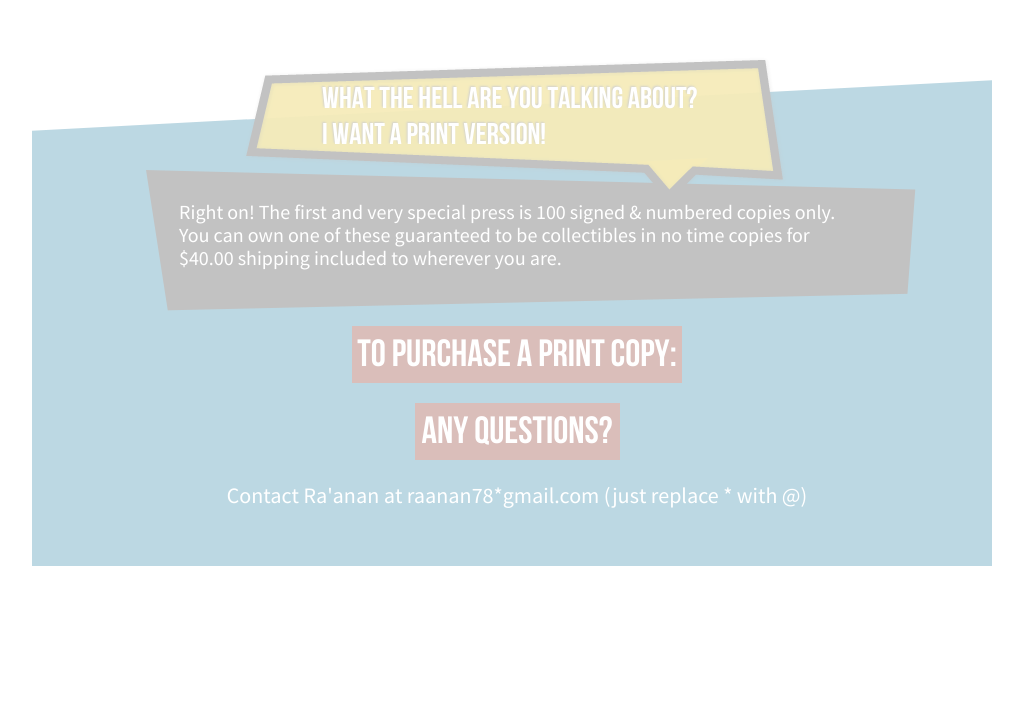
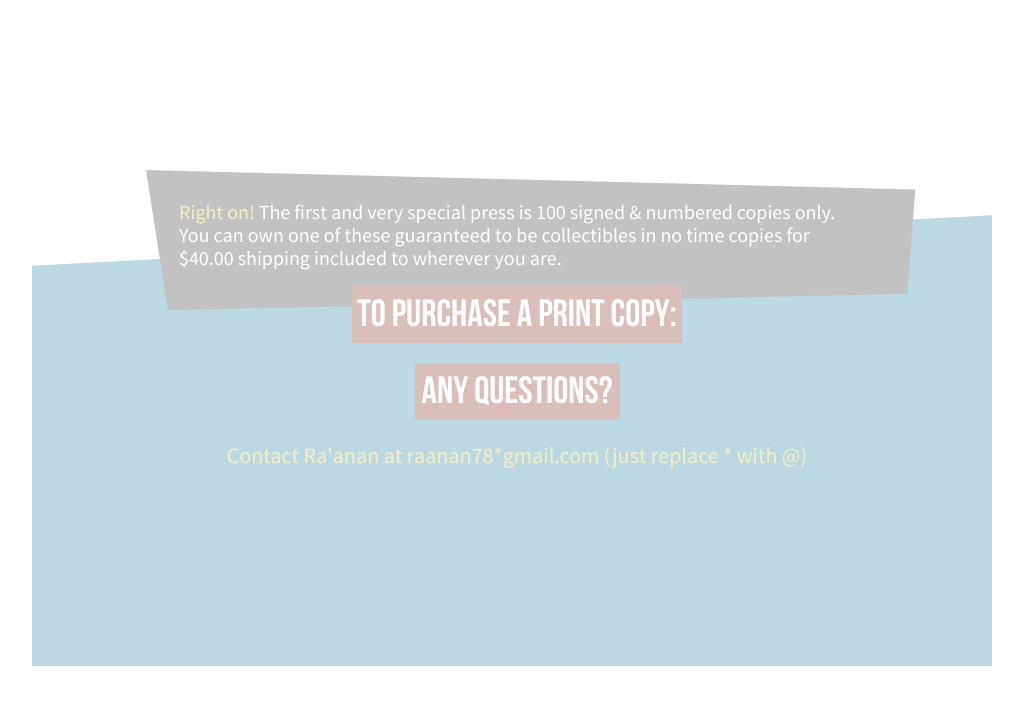
Before and after one commit to shaharke/demons-fairies, a website: page index.html in a window 1280 px wide. Shown: the part 5284-5989 px from the top of the page, without its empty margins (198-1221 px from the left). Drawn offline with Linux system fonts and the light colour scheme.

Commit message:
Redesign of slide 7

```diff
--- a/index.html
+++ b/index.html
@@ -260,18 +260,11 @@
             </div>
             <div class="content">
                 <div class="top">
-                    <div class="yellow">
-                        <div style="position: relative">
-                            <div class="text">
-                                What the hell are you talking about?
-                                I want a print version!
-                            </div>
-                        </div>
-                    </div>
                     <div class="black">
                         <div style="position: relative">
                             <div class="text">
-                                Right on! The first and very special press is 100 signed & numbered copies only.
+                                <span>Right on!</span> The first and very special press is 100 signed & numbered copies
+                                only.
                                 You can own one of these guaranteed to be collectibles in no time copies for
                                 $40.00 shipping included to wherever you are.
                             </div>
--- a/sass/style.scss
+++ b/sass/style.scss
@@ -515,10 +515,11 @@ a:focus {
   .blue-bg-container {
     overflow: hidden;
     z-index: -1;
-    height:500px;
+    height:600px;
   }
 
   .blue-bg {
+    margin-top: 135px;
     height: 1200px;
     width: 2500px;
 
@@ -579,13 +580,17 @@ a:focus {
         position: absolute;
         left: 37px;
         width: 685px;
+
+        span {
+          color:#E6C631;
+        }
       }
     }
   }
 
   .bottom {
     position: absolute;
-    top:270px;
+    top:230px;
     width:750px;
 
     >div {
@@ -608,7 +613,7 @@ a:focus {
     }
 
     .contact {
-      color:white;
+      color: #E6C631;
       font-size: 22px;
       text-align: center;
     }
```
Also changed, not shown: css/style.css.
